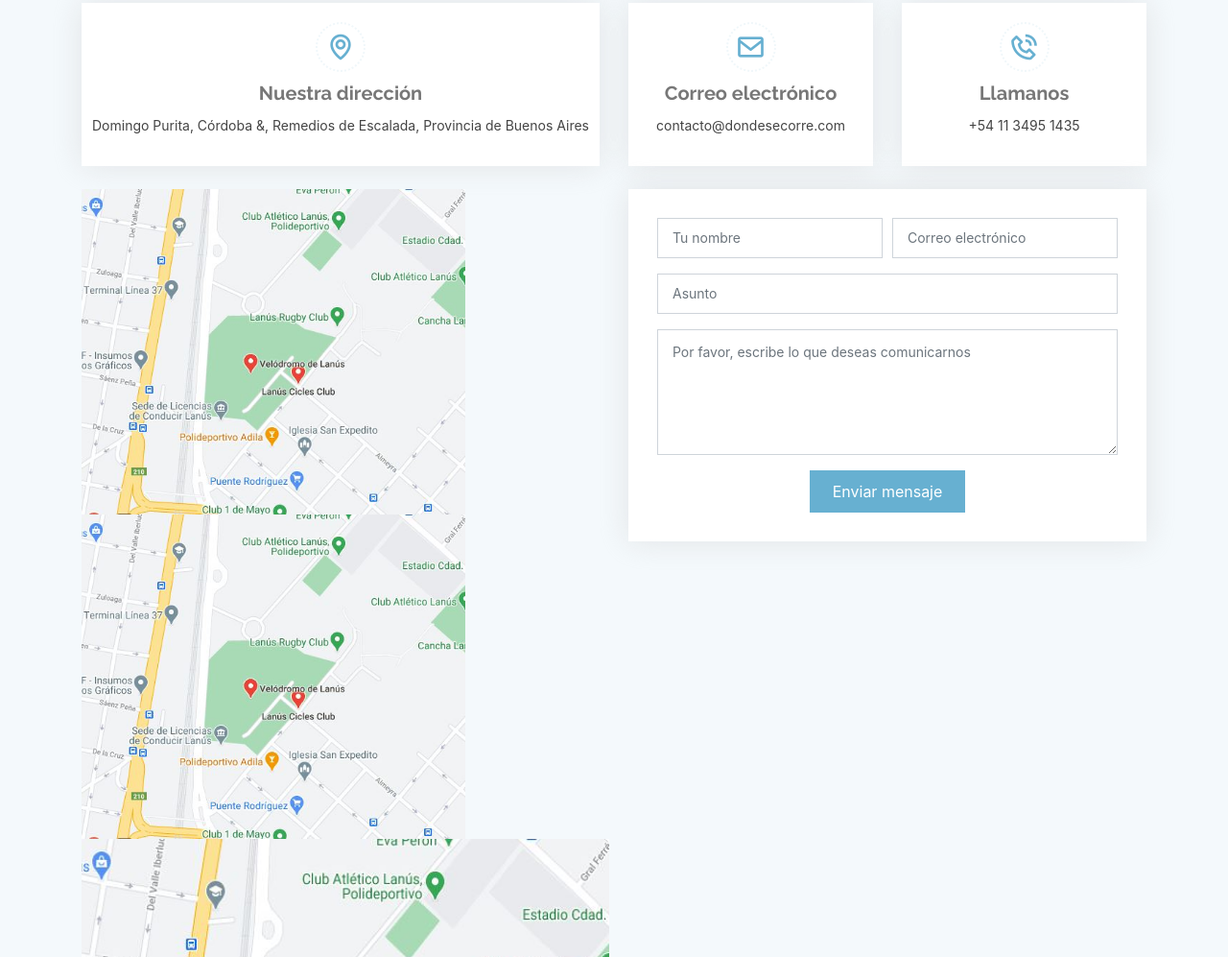
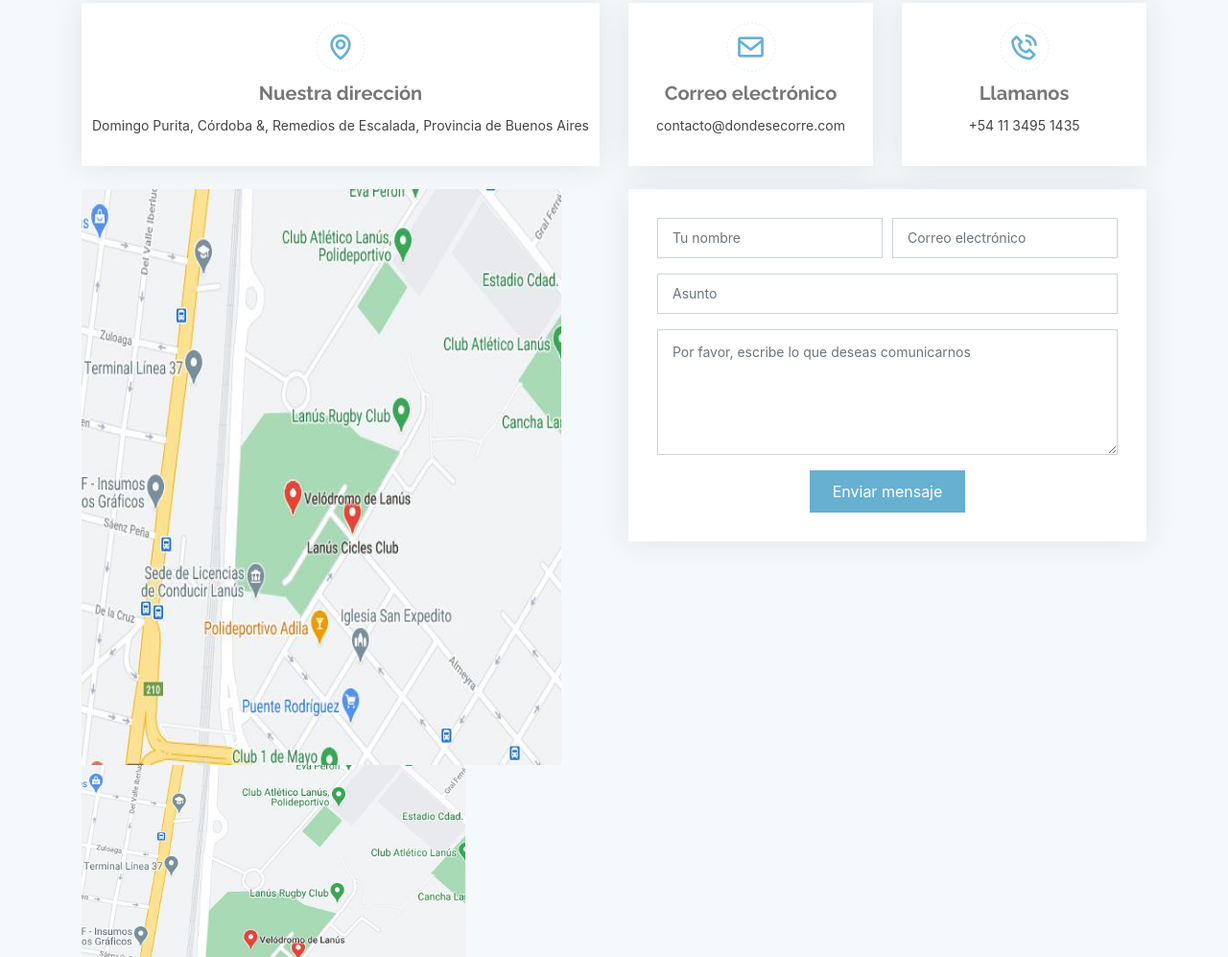
Before and after one commit to DiegoBotta/DiegoBotta.github.io, a website with bundled scripts: page index.html in a window 1280 px wide. Shown: the part 2273-3270 px from the top of the page at 96% size. Built offline with nearby package versions, Linux system fonts and the light colour scheme.

Commit message:
Update index.html

```diff
--- a/index.html
+++ b/index.html
@@ -245,7 +245,7 @@
         <div class="row" data-aos="fade-up" data-aos-delay="200">
 
           <div class="col-lg-6 ">
-            <img width="400" height="400" src="image/donde.jpg" class="img-fluid" >
+            <img src="donde.JPG" alt="mapa" width="500" height="600">
                         <img width="400" height="400" src="image/donde.jpg" class="img-fluid" >
 
                <img src="/donde.jpg" width="550" height="500" >
```
